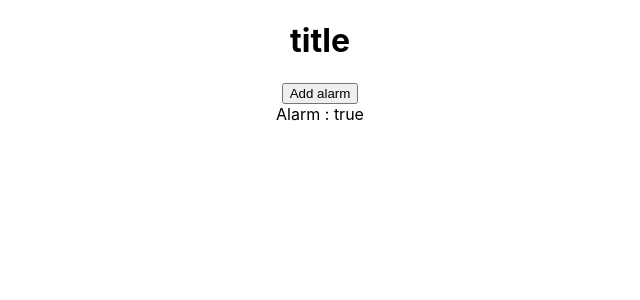
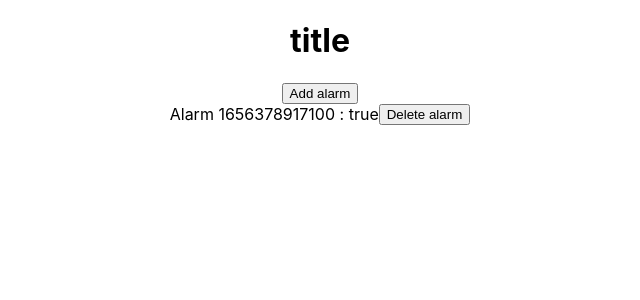
Before and after one commit to dev-allenk/clean-architecture-playground, a React (Create React App) app: page / in a window 1280 px wide. Both pictures are taken after a click on the button "Add alarm". Shown: the top 300 px of the page, without its empty margins (320-960 px from the left). Built offline with nearby package versions, Linux system fonts and the light colour scheme.

Commit message:
feat: Add deleteAlarm usecase

```diff
--- a/src/alarm/application/addAlarm.ts
+++ b/src/alarm/application/addAlarm.ts
@@ -18,5 +18,15 @@ export function useAlarm() {
     const updatedAlarms = domain.addAlarm(alarms, alarm)
     storage.updateAlarms(updatedAlarms)
   }
-  return { addAlarm }
+
+  async function deleteAlarm(alarm: domain.Alarm) {
+    const result = await api.tryAlarmDelete(alarm)
+
+    if (!result) return notifier.notify("alarm setting failed")
+
+    const { alarms } = storage
+    const updatedAlarms = domain.deleteAlarm(alarms, alarm)
+    storage.updateAlarms(updatedAlarms)
+  }
+  return { addAlarm, deleteAlarm }
 }
--- a/src/alarm/application/ports.ts
+++ b/src/alarm/application/ports.ts
@@ -11,4 +11,5 @@ export interface NotificationService {
 
 export interface AlarmAPIService {
   tryAlarmSetting(alarm: Alarm): Promise<boolean>
+  tryAlarmDelete(alarm: Alarm): Promise<boolean>
 }
--- a/src/alarm/domain/alarm.ts
+++ b/src/alarm/domain/alarm.ts
@@ -14,6 +14,10 @@ export function addAlarm(alarms: Alarm[], newAlarm: Alarm) {
   return [...alarms, newAlarm]
 }
 
+export function deleteAlarm(alarms: Alarm[], targetAlarm: Alarm) {
+  return alarms.filter((alarm) => alarm.id !== targetAlarm.id)
+}
+
 export function updateAlarm(alarms: Alarm[], newAlarm: Alarm) {
   return alarms.map((alarm) => (alarm.id === newAlarm.id ? newAlarm : alarm))
 }
--- a/src/alarm/services/alarmAPIService.ts
+++ b/src/alarm/services/alarmAPIService.ts
@@ -3,5 +3,8 @@ import { AlarmAPIService } from "../application/ports"
 import { Alarm } from "../domain/alarm"
 
 export function useAlarmAPIService(): AlarmAPIService {
-  return { tryAlarmSetting: (alarm: Alarm) => fakeApi(true) }
+  return {
+    tryAlarmSetting: (alarm: Alarm) => fakeApi(true),
+    tryAlarmDelete: (alarm: Alarm) => fakeApi(true),
+  }
 }
--- a/src/alarm/ui/components/Alarm.tsx
+++ b/src/alarm/ui/components/Alarm.tsx
@@ -1,21 +1,34 @@
 import { useAlarm } from "../../application/addAlarm"
+import * as domain from "../../domain/alarm"
 import { useAlarmStorage } from "../../services/storageService"
 
 export default function Alarm() {
   const { alarms } = useAlarmStorage()
-  const { addAlarm } = useAlarm()
+  const { addAlarm, deleteAlarm } = useAlarm()
 
-  const handleClick = () => {
+  const handleAddAlarm = () => {
     addAlarm()
+  }
+  const handleDeleteAlarm = (alarm: domain.Alarm) => {
+    deleteAlarm(alarm)
   }
 
   return (
-    <div style={{ height: "100vh" }}>
-      <button onClick={handleClick}>Add alarm</button>
-      {alarms.length > 0 &&
-        alarms.map((alarm) => (
-          <div key={alarm.id}>Alarm : {`${alarm.isOn}`} </div>
-        ))}
+    <div style={{ height: "100vh", width: "fit-content", margin: "0 auto" }}>
+      <button onClick={handleAddAlarm}>Add alarm</button>
+      <div>
+        {alarms.length > 0 &&
+          alarms.map((alarm) => (
+            <div key={alarm.id} style={{ display: "flex" }}>
+              <div>
+                Alarm {alarm.id} : {`${alarm.isOn}`}
+              </div>
+              <button onClick={() => handleDeleteAlarm(alarm)}>
+                Delete alarm
+              </button>
+            </div>
+          ))}
+      </div>
     </div>
   )
 }
```
